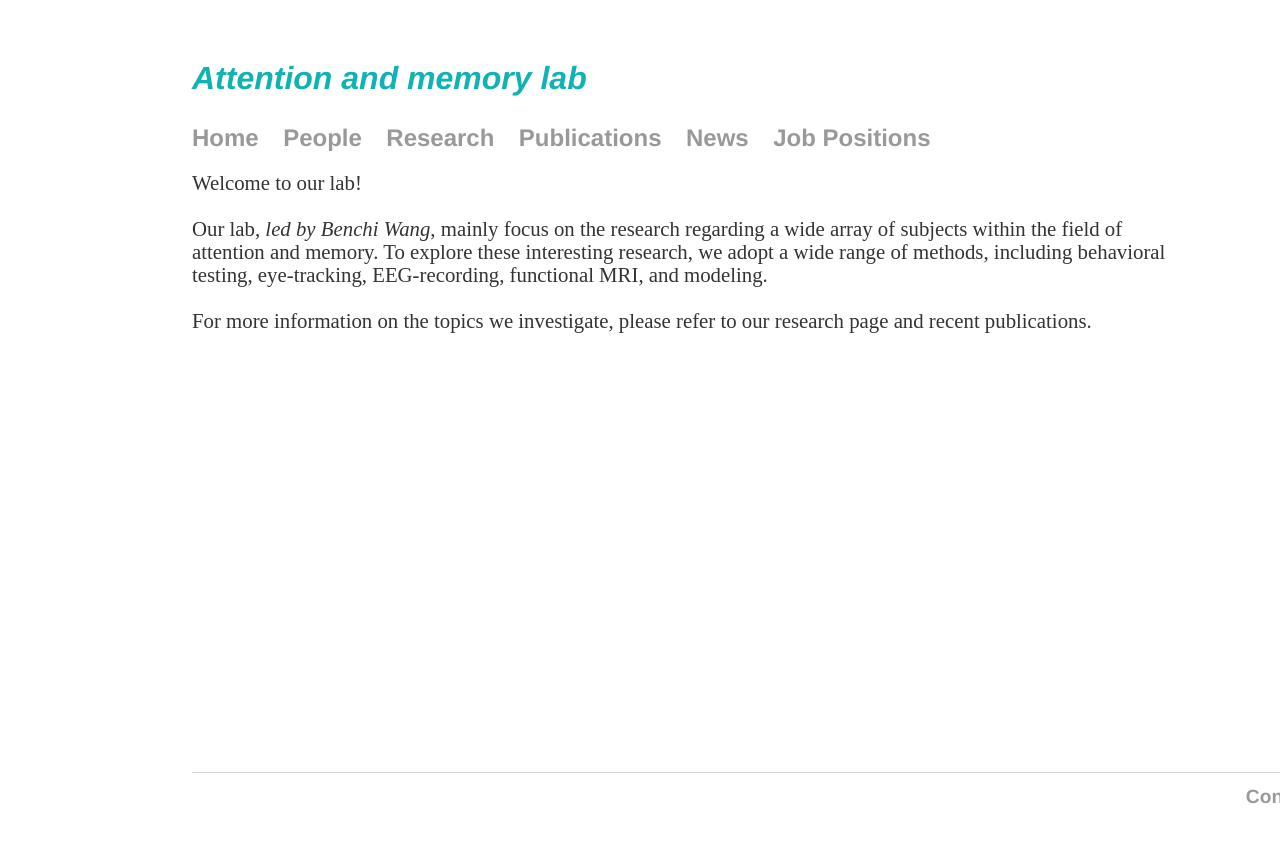
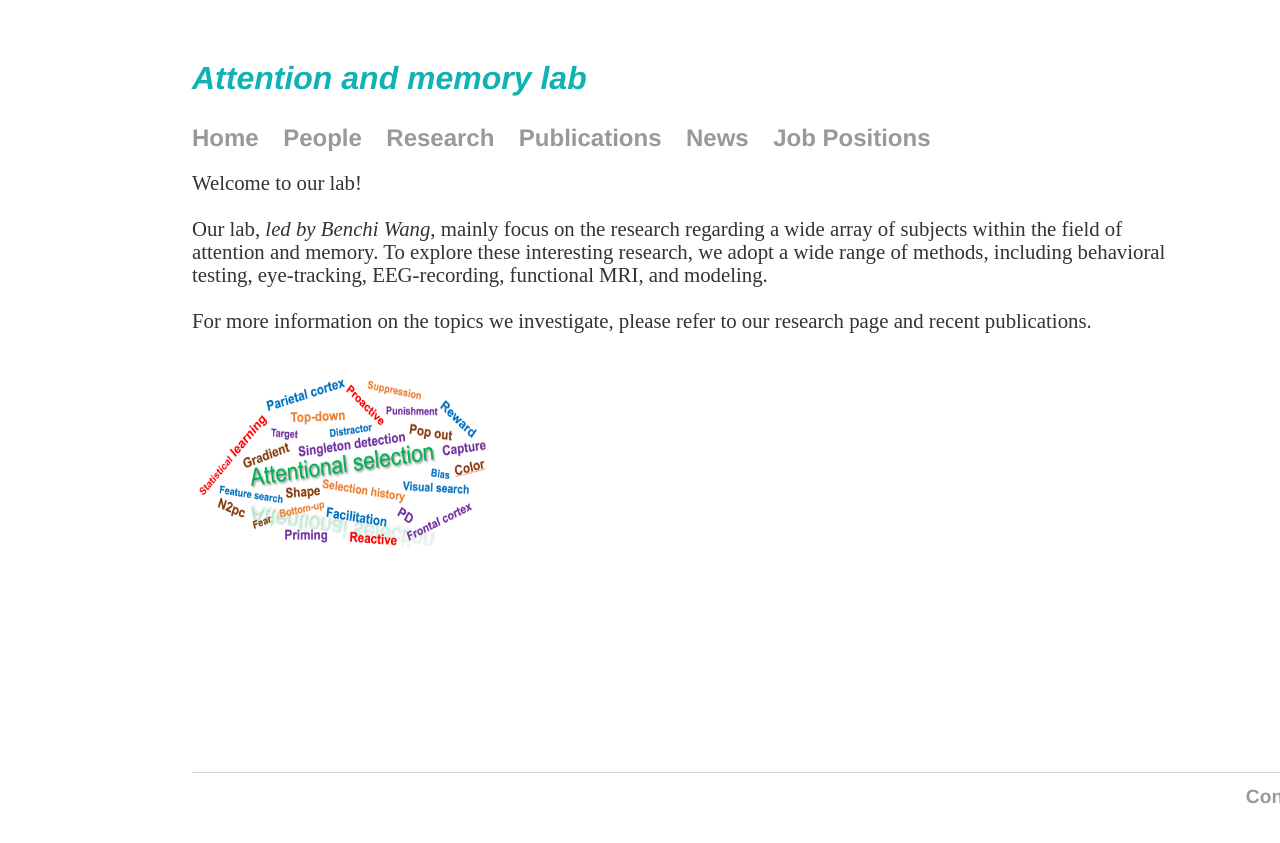
Before and after one commit to wangbenchi/wangbenchi.github.io, a Jekyll site: the page built from index.html, in a window 1280 px wide. Shown: the top 843 px of the page. Built offline with Jekyll 4.4.1, drawn with Linux system fonts in a browser that asks for light colours.

Commit message:
Update index.html

```diff
--- a/index.html
+++ b/index.html
@@ -12,6 +12,7 @@ title: Attention and memory lab
 		<br>
 		For more information on the topics we investigate, please refer to our research page and recent publications.
 		</p>
+	<img border="0" src="/images/Att.png" alt="Pulpit rock" width="304" height="228">
 </div><!-- /.blurb -->
 
 <div class="footer" style = "clear:both;text-align:right;">
```
